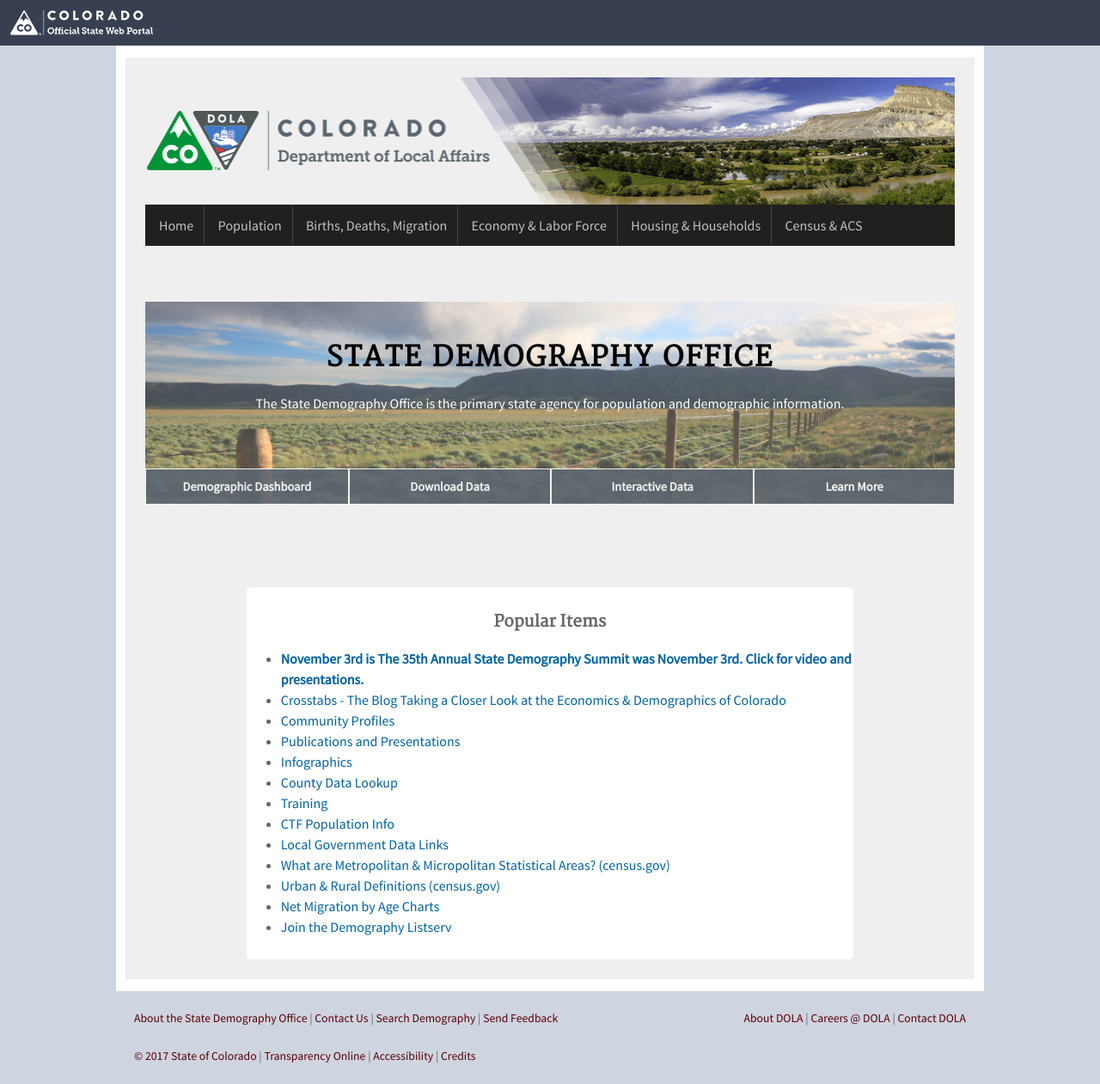
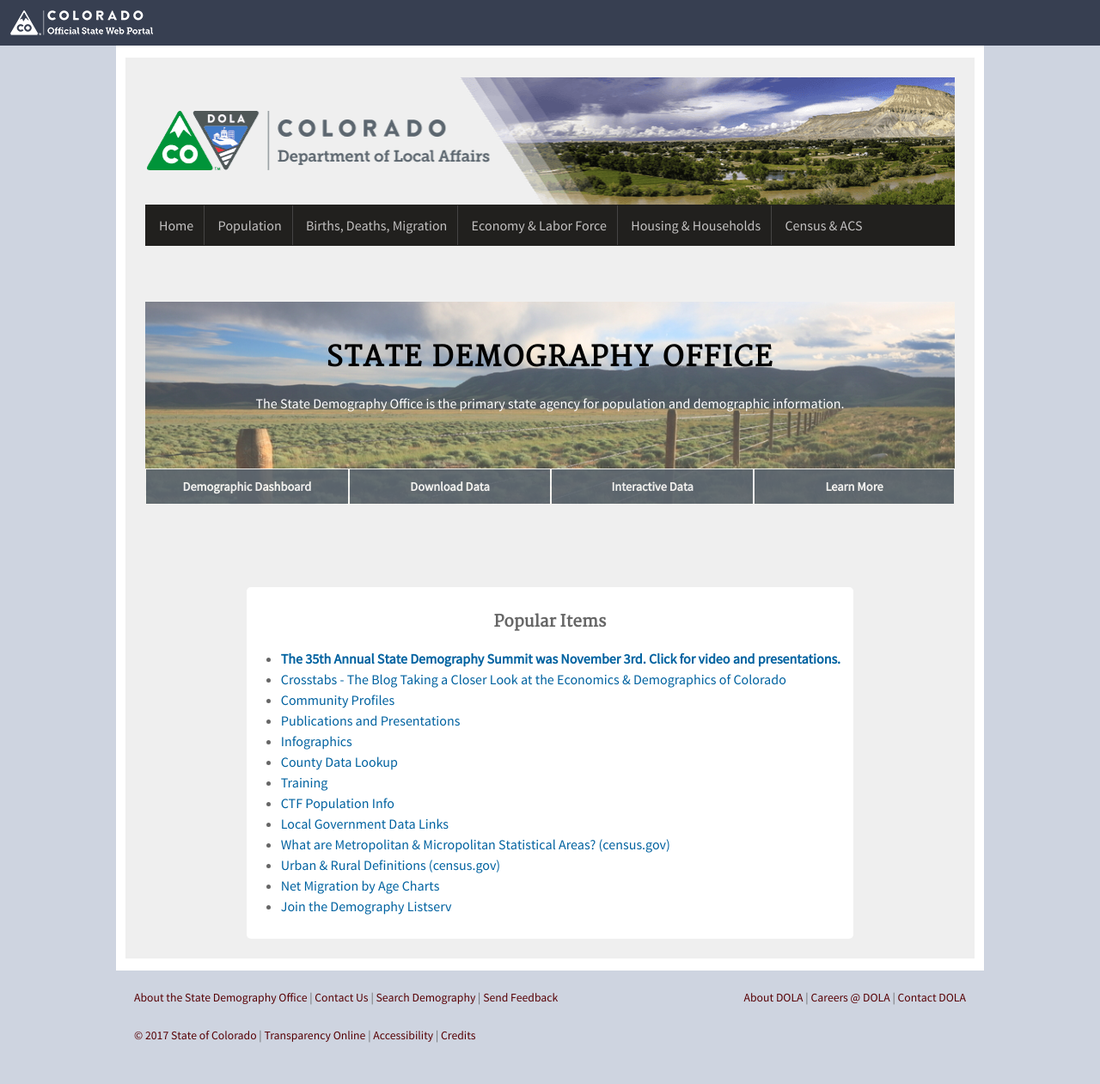
Before and after one commit to TBleess/Website_New, a Jekyll site: the page built from pages/0_Homepage_and_Footer_Links/index.md, in a window 1280 px wide. Shown: the whole page at 86% size. Built offline with Jekyll 4.4.1, drawn with Linux system fonts in a browser that asks for light colours; after the commit the page ends 1237 px from its top, so only the background shows below that.

Commit message:
Update infobox.yml

```diff
--- a/_data/infobox.yml
+++ b/_data/infobox.yml
@@ -2,7 +2,7 @@
   # url: "/data/"
 # - name: "Webmap Gallery"
 #   url: "/gis/map-gallery/"
-- name: "<b>November 3rd is The 35th Annual State Demography Summit was November 3rd. Click for video and presentations.</b>"
+- name: "<b>The 35th Annual State Demography Summit was November 3rd. Click for video and presentations.</b>"
   url: "/demography/publications-and-presentations/#annual-demography-summit-2017"
 - name: "Crosstabs - The Blog Taking a Closer Look at the Economics & Demographics of Colorado"
   url: "/crosstabs/"
```
